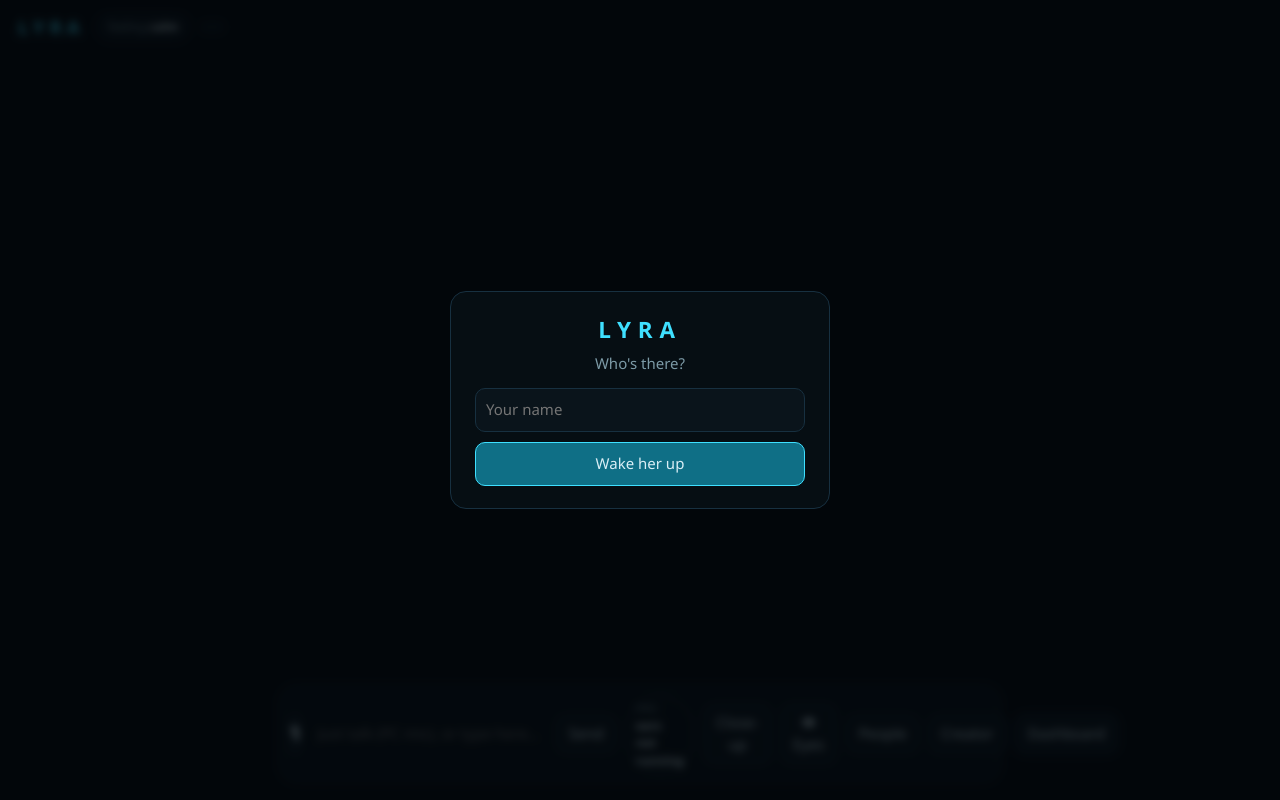
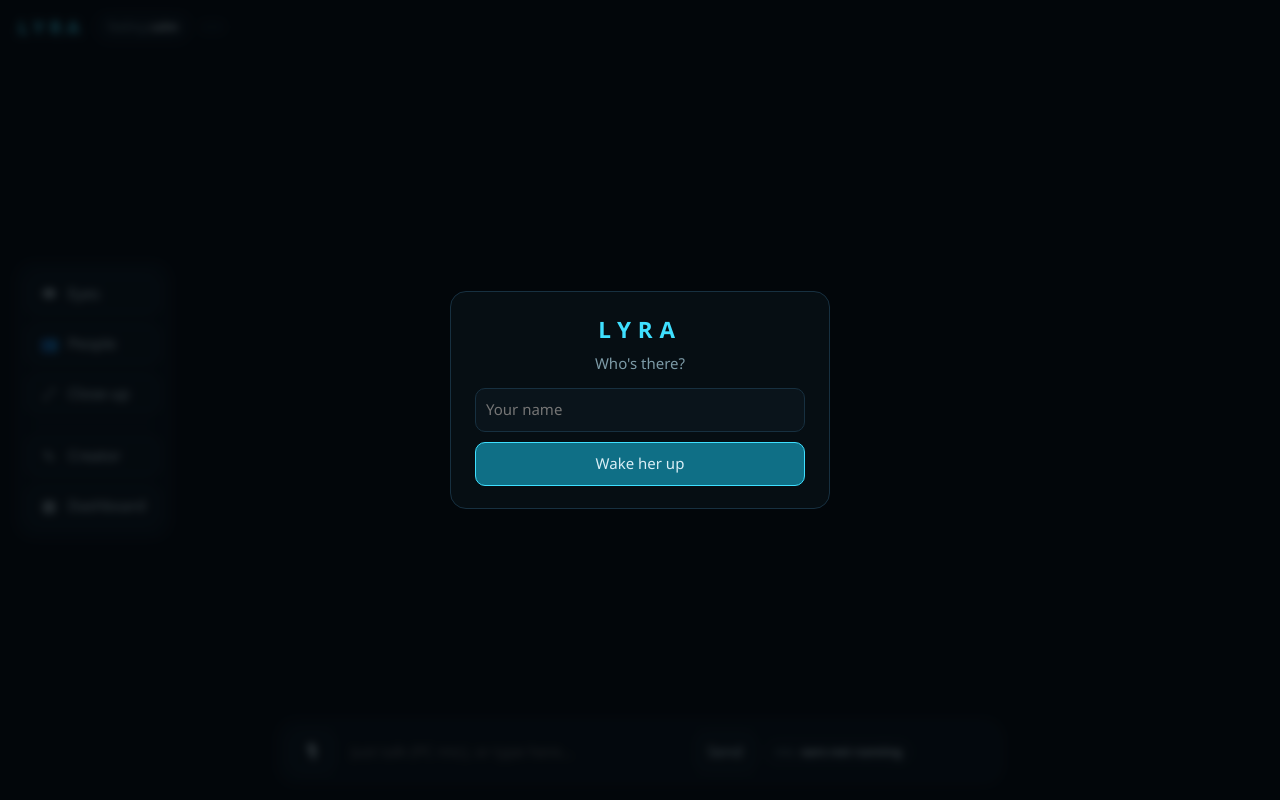
Before and after one commit to christossolonos-bit/The-real-Lyra, a website: page companion/public/index.html in a window 1280 px wide. Drawn offline with Linux system fonts and the light colour scheme; no server answers.

Commit message:
Her page: controls in a side toolbar on the left, talk bar at the bottom
Eyes, People, Close-up, Creator and Dashboard move to a column on the left
with icons; the bottom bar keeps only the mic, text box, Send and mic status.
On narrow screens the controls wrap above the talk bar.

Co-Authored-By: Claude Opus 5.5 <noreply@anthropic.com>

```diff
--- a/companion/public/index.html
+++ b/companion/public/index.html
@@ -47,6 +47,18 @@
   #learnBar{height:4px;background:#0a141b;border-radius:4px;margin-top:10px;overflow:hidden}
   #learnBar div{height:100%;width:0;background:var(--cyan);transition:width .3s}
   #eyes.on{background:#0e7a92;border-color:var(--cyan);box-shadow:0 0 14px #3fe0ff66}
+  #side{position:fixed;left:18px;top:50%;transform:translateY(-50%);display:flex;flex-direction:column;gap:8px;background:var(--panel);border:1px solid var(--line);border-radius:16px;padding:8px;z-index:3}
+  #side button{display:flex;align-items:center;gap:10px;width:132px;text-align:left;padding:9px 12px}
+  #side .ico{width:18px;text-align:center;font-size:15px;line-height:1}
+  #side hr{border:0;border-top:1px solid var(--line);margin:2px 4px}
+  #bar #earsChip{white-space:nowrap}
+  @media (max-width:820px){
+    #side{top:auto;bottom:84px;transform:none;flex-direction:row;flex-wrap:wrap;left:16px;right:16px;justify-content:center}
+    #side button{width:auto;padding:8px 10px}
+    #side hr{display:none}
+    #heard{bottom:150px}
+  }
+  @media (max-width:600px){ #bar #earsChip{display:none} #bar{gap:6px} }
 </style>
 </head>
 <body>
@@ -59,13 +71,16 @@
   <input id="text" placeholder="Just talk (PC mic), or type here…" autocomplete="off">
   <button id="send">Send</button>
   <span class="chip" id="earsChip">mic: starting…</span>
-  <button id="view" title="Full body / close-up">Close-up</button>
-  <button id="eyes" title="Her eyes: turn the webcam on or off">👁 Eyes</button>
-  <button id="peopleBtn" title="Faces she knows">People</button>
-  <button id="creator" title="Open the character creator in its own window">Creator</button>
-  <button id="dash" title="Open Lyra's dashboard (Discord and more) in its own window">Dashboard</button>
   <span id="status"></span>
 </div>
+<nav id="side" aria-label="Lyra controls">
+  <button id="eyes" title="Her eyes: turn the webcam on or off"><span class="ico">👁</span><span>Eyes</span></button>
+  <button id="peopleBtn" title="Faces she knows"><span class="ico">👥</span><span>People</span></button>
+  <button id="view" title="Full body / close-up"><span class="ico">⤢</span><span>Close-up</span></button>
+  <hr>
+  <button id="creator" title="Open the character creator in its own window"><span class="ico">✎</span><span>Creator</span></button>
+  <button id="dash" title="Open Lyra's dashboard (Discord and more) in its own window"><span class="ico">▦</span><span>Dashboard</span></button>
+</nav>
 <div id="people"><div class="card">
   <h3>FACES SHE KNOWS</h3>
   <p>She recognises these people through her eyes. Only a face fingerprint (numbers) is saved, never a picture.</p>
@@ -196,7 +211,7 @@ $('dash').onclick = async () => {
   if (!w) add('note', `Your browser blocked the window. Open ${r.url} yourself.`);
 };
 let close = false;
-$('view').onclick = () => { close = !close; $('avatar').contentWindow.__lyra?.setView(close ? 'upper' : 'full'); $('view').textContent = close ? 'Full body' : 'Close-up'; };
+$('view').onclick = () => { close = !close; $('avatar').contentWindow.__lyra?.setView(close ? 'upper' : 'full'); $('view').lastElementChild.textContent = close ? 'Full body' : 'Close-up'; };
 
 // ---- her own initiative: after a quiet spell she may speak first ----
 let lastActivity = Date.now(), quietWait = 0, awake = false;
```
